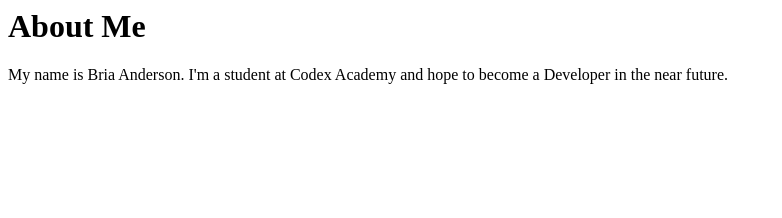
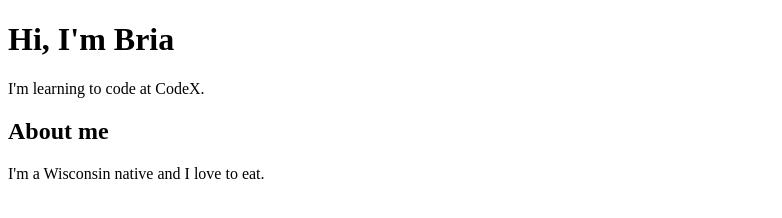
Before and after one commit to bria-janae-anderson/week-1-checkpoint, a plain HTML site: page index.html in a window 1280 px wide. Shown: the whole page, without its empty margins (0-782 px from the left). Drawn offline with Linux system fonts and the light colour scheme.

Commit message:
Add about me section

```diff
--- a/index.html
+++ b/index.html
@@ -1,5 +1,12 @@
-<title>About Me</title>
-<body>
-  <h1>About Me</h1>
-  <p>My name is Bria Anderson. I'm a student at Codex Academy and hope to become a Developer in the near future.</p>
-</body>
+<!DOCTYPE html>
+<html>
+  <head>
+    <title>Week 1 Checkpoint</title>
+  </head>
+  <body>
+    <h1>Hi, I'm Bria</h1>
+    <p>I'm learning to code at CodeX.</p>
+    <h2>About me</h2>
+    <p>I'm a Wisconsin native and I love to eat.</p>
+  </body>
+</html>
```
